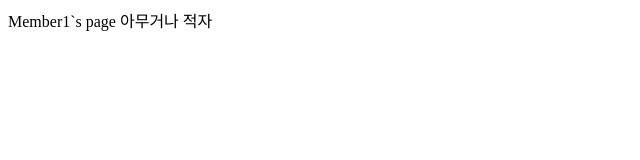
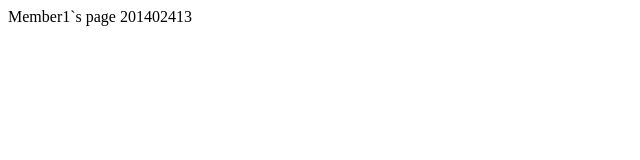
Before and after one commit to git-repository23/https-brunch.co.kr, a plain HTML site: page member1.html in a window 1280 px wide. Shown: the full height of the page, 0-640 px from the left. Drawn offline with Linux system fonts and the light colour scheme.

Commit message:
add my student number to body

```diff
--- a/member1.html
+++ b/member1.html
@@ -1,4 +1,4 @@
 <html>
 	<head>Member1`s page</head>
-	<body>아무거나 적자</body>
+	<body>201402413</body>
 </html>
```
